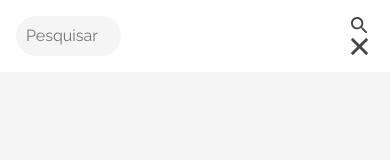
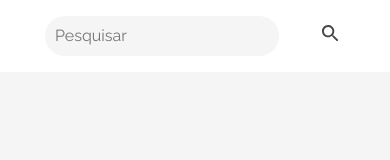
Before and after one commit to NathanlsDev/Alura-Geek, a plain HTML site: page index.html in a window 390 px wide. Both pictures are taken after a click on the button 359 px from the left and 35 px from the top of the page. Drawn offline with Linux system fonts and the light colour scheme.

Commit message:
finalizando cabecalho

```diff
--- a/assets/css/base/body.css
+++ b/assets/css/base/body.css
@@ -15,7 +15,9 @@ html{
 body{
   background-color: var(--cor-de-fundo);
   font-family: var(--fonte-raleway);
+  height: 100vh;
   max-width: 1440px;
   min-width: 360px;
   margin: 0 auto;
+
 }
--- a/assets/css/cabecalho/cabecalho-barraPesquisa.css
+++ b/assets/css/cabecalho/cabecalho-barraPesquisa.css
@@ -8,7 +8,6 @@
   margin: 0 30px 0 30px;
   padding: 10px;
   width: 100%;
-
 }
 
 .cabecalho__barraPesquisa{
@@ -18,7 +17,6 @@
   outline: none;
   padding: 0;
   width: inherit;
-
 }
 
 .cabecalho__pesquisar{
@@ -32,11 +30,9 @@
     display: none;
     height: 40px;
     margin: 0;
-
   }
 
   .cabecalho__pesquisar{
     display: none;
-
   }
 }
--- a/assets/css/cabecalho/cabecalho-btnMobile.css
+++ b/assets/css/cabecalho/cabecalho-btnMobile.css
@@ -1,13 +1,11 @@
 .cabecalho__btnMobile{
   background: none;
   display: none;
-
 }
 
 @media screen and (max-width: 620px) {
   .cabecalho__btnMobile{
     display: block;
     margin-left: 16px;
-
   }
 }
--- a/assets/css/cabecalho/cabecalho-container.css
+++ b/assets/css/cabecalho/cabecalho-container.css
@@ -2,12 +2,10 @@
   align-items: center;
   display: flex;
   width: 600px;
-
 }
 
 @media screen and (max-width: 620px) {
   .cabecalho__container{
     width: 150px;
-
   }
 }
--- a/assets/css/cabecalho/cabecalho-icons.css
+++ b/assets/css/cabecalho/cabecalho-icons.css
@@ -1,10 +1,4 @@
-.cabecalho__imgLupa, .cabecalho__icon{
+.cabecalho__imgLupa{
   height: 17.05px;
   width: 17.05px;
-
 }
-
-.cabecalho__icon{
-  display: block;
-
-}
--- a/assets/css/cabecalho/cabecalho-iteracao.css
+++ b/assets/css/cabecalho/cabecalho-iteracao.css
@@ -1,6 +1,8 @@
-.mostrar{
+.mostrarBarra{
   display: flex;
-  max-width: 70%;
+  max-width: 600px;
+  position: absolute;
+  width: 60%;
 
 }
 
--- a/assets/css/cabecalho/cabecalho-link.css
+++ b/assets/css/cabecalho/cabecalho-link.css
@@ -14,15 +14,13 @@
 
 @media screen and (max-width: 768px) {
   .cabecalho__link--login{
+    height: 40px;
     width: 166px;
-    height: 40px;
-
   }
 }
 
 @media screen and (max-width: 620px) {
   .cabecalho__link--login{
     width: 133px;
-
   }
 }
--- a/assets/css/cabecalho/cabecalho-logo.css
+++ b/assets/css/cabecalho/cabecalho-logo.css
@@ -6,13 +6,11 @@
 @media screen and (max-width: 768px) {
   .cabecalho__logo{
     width: 150px;
-
   }
 }
 
 @media screen and (max-width: 620px) {
   .cabecalho__logo{
     width: 120px;
-
   }
 }
--- a/assets/css/cabecalho/cabecalho.css
+++ b/assets/css/cabecalho/cabecalho.css
@@ -10,7 +10,11 @@
 @media screen and (max-width: 768px) {
   .cabecalho{
     height: 72px;
-    padding: 0 16px;
-
   }
 }
+
+@media screen and (max-width: 360px) {
+  .cabecalho{
+    padding: 0 16px;
+  }
+}
--- a/assets/js/search.js
+++ b/assets/js/search.js
@@ -3,11 +3,12 @@ let campoPesquisa = document.querySelector("#pesquisar");
 let barraDeBusca = document.querySelector(".cabecalho__containerPesquisa");
 let logo = document.querySelector(".cabecalho__logo");
 let link = document.querySelector(".cabecalho__link--login");
-let icone = document.querySelector(".cabecalho__imgLupa");
+let lupa = document.querySelector(".img1");
 
 campoPesquisa.addEventListener("click", function(){
-  barraDeBusca.classList.toggle('mostrar');
+  barraDeBusca.classList.toggle('mostrarBarra');
   logo.classList.toggle('esconder');
   link.classList.toggle('esconder');
+  lupa.classList.toggle('esconder');
 
 });
--- a/index.html
+++ b/index.html
@@ -37,7 +37,6 @@
 
       <button class="cabecalho__btnMobile" id="pesquisar">
         <img class="cabecalho__imgLupa" src="assets/img/svg/lupa-mobile.svg" alt="Lupa">
-        <img class="cabecalho__icon" src="assets/img/svg/x-.svg" alt="">
       </button>
     </header>
 
```
Also changed, not shown: assets/css/base/_variaveis.css (line endings or trailing spaces).
